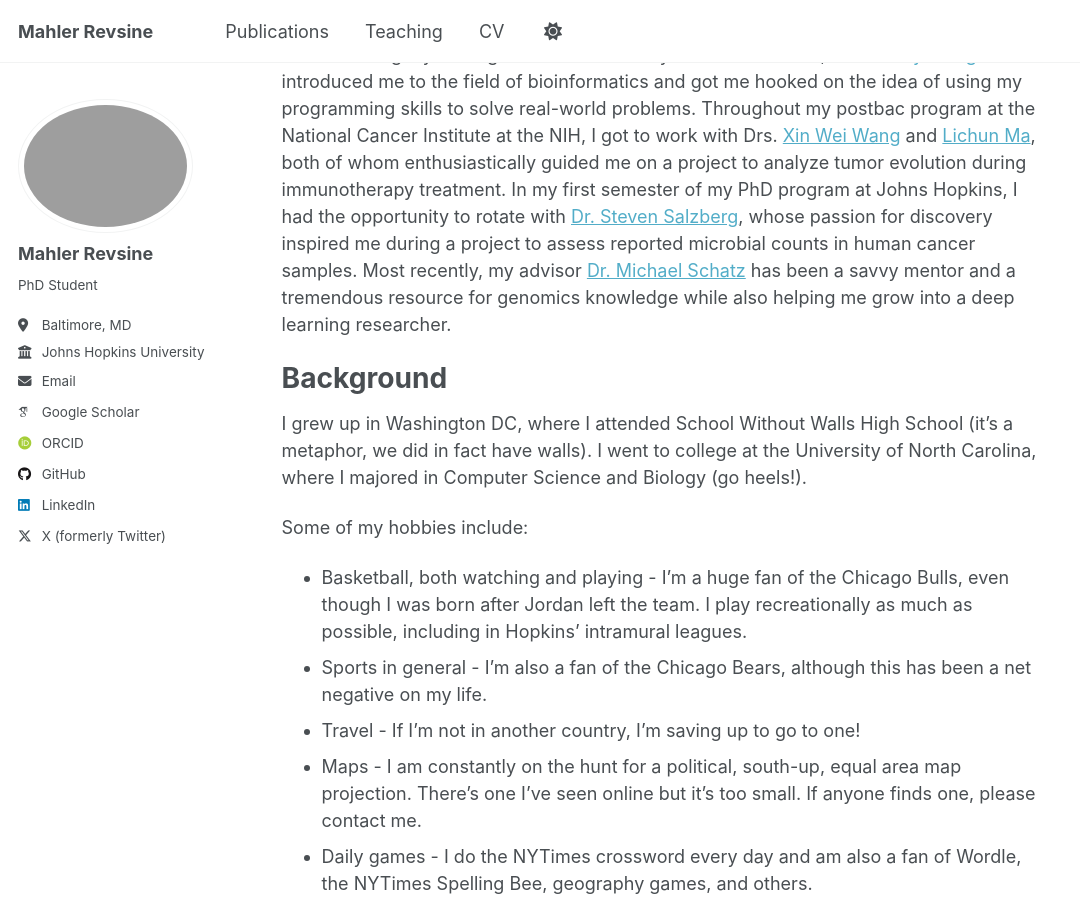
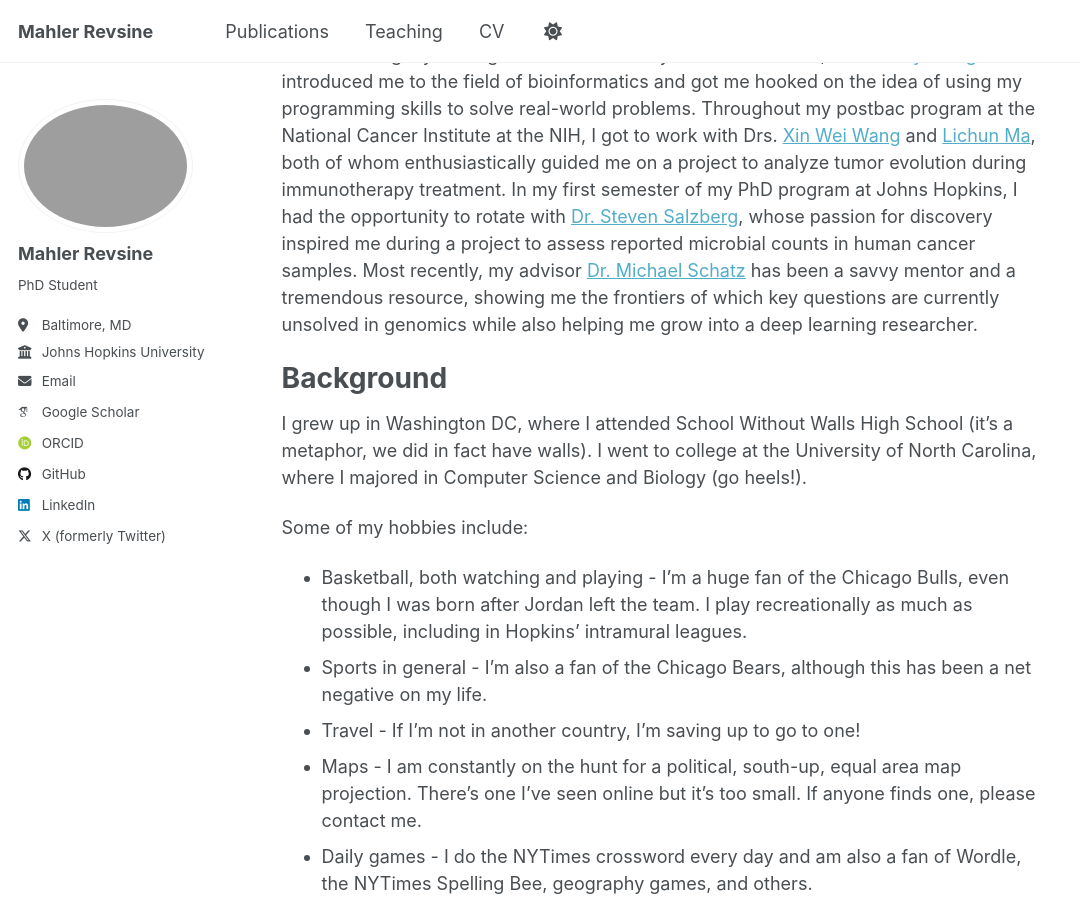
Before and after one commit to mrevsine/mrevsine.github.io, a Jekyll site: the page built from _pages/about.md, in a window 1280 px wide and 900 px high, scrolled down 333 px. Shown: the whole window, without its empty margins (0-1080 px from the left). Built offline with Jekyll 4.4.1, drawn with Linux system fonts in a browser that asks for light colours; some web fonts are replaced; a script that is not in the unit is left out.

Commit message:
Revise research section for improved clarity
Updated the research section to enhance clarity and detail about mentorship experiences.

```diff
--- a/_pages/about.md
+++ b/_pages/about.md
@@ -11,7 +11,7 @@ Hi! My name is Mahler Revsine (he/him; name pronounced like "dollar"). I'm a sci
 
 Research
 ======
-I have been fortunate to learn from a number of talented PIs throughout my scientific career. During my undergrad at the University of North Carolina, [Dr. Jeremy Wang](https://jwanglab.org/) introduced me to the field of bioinformatics and got me hooked on the idea of using my programming skills to solve real-world problems. Throughout my postbac program at the National Cancer Institute at the NIH, I got to work with Drs. [Xin Wei Wang](https://ccr.cancer.gov/staff-directory/xin-wei-wang) and [Lichun Ma](https://ccr.cancer.gov/staff-directory/lichun-ma), both of whom enthusiastically guided me on a project to analyze tumor evolution during immunotherapy treatment. In my first semester of my PhD program at Johns Hopkins, I had the opportunity to rotate with [Dr. Steven Salzberg](https://salzberg-lab.org/), whose passion for discovery inspired me during a project to assess reported microbial counts in human cancer samples. Most recently, my advisor [Dr. Michael Schatz](https://schatz-lab.org/) has been a savvy mentor and a tremendous resource for genomics knowledge while also helping me grow into a deep learning researcher.
+I have been fortunate to learn from a number of talented PIs throughout my scientific career. During my undergrad at the University of North Carolina, [Dr. Jeremy Wang](https://jwanglab.org/) introduced me to the field of bioinformatics and got me hooked on the idea of using my programming skills to solve real-world problems. Throughout my postbac program at the National Cancer Institute at the NIH, I got to work with Drs. [Xin Wei Wang](https://ccr.cancer.gov/staff-directory/xin-wei-wang) and [Lichun Ma](https://ccr.cancer.gov/staff-directory/lichun-ma), both of whom enthusiastically guided me on a project to analyze tumor evolution during immunotherapy treatment. In my first semester of my PhD program at Johns Hopkins, I had the opportunity to rotate with [Dr. Steven Salzberg](https://salzberg-lab.org/), whose passion for discovery inspired me during a project to assess reported microbial counts in human cancer samples. Most recently, my advisor [Dr. Michael Schatz](https://schatz-lab.org/) has been a savvy mentor and a tremendous resource, showing me the frontiers of which key questions are currently unsolved in genomics while also helping me grow into a deep learning researcher.
 
 Background
 ======
```
